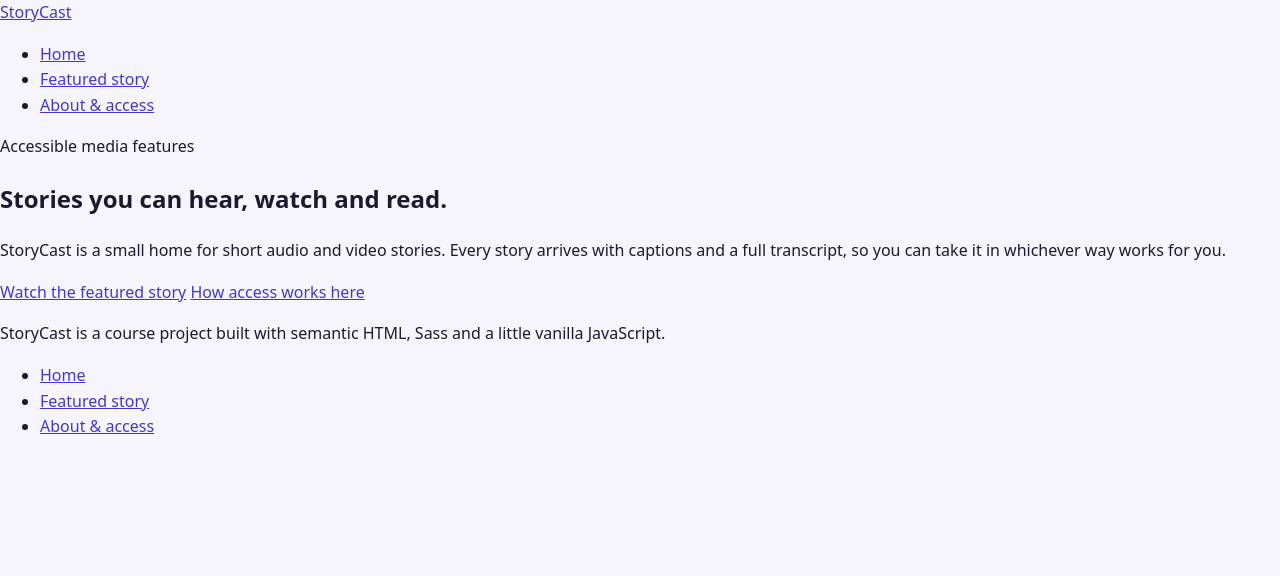
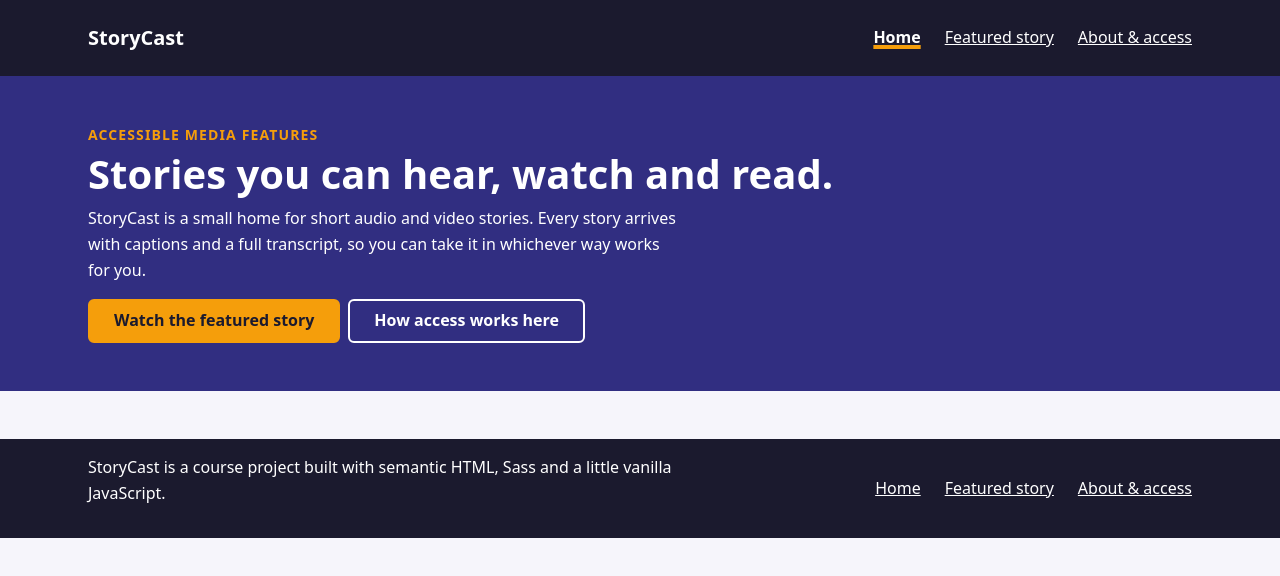
Before and after one commit to nezyman/storycast, a website: page index.html in a window 1280 px wide. Drawn offline with nearby package versions, Linux system fonts and the light colour scheme; files that its build step writes are made by us from their sources.

Commit message:
style: add layout with grid and flexbox

```diff
--- /dev/null
+++ b/sass/_layout.scss
@@ -0,0 +1,144 @@
+@use 'colors';
+@use 'typography' as t;
+@use 'spacing' as s;
+
+h1,
+h2,
+h3 {
+  line-height: 1.2;
+  margin-block: 0 s.$space-xs;
+}
+
+h1 { font-size: t.$text-2xl; }
+h2 { font-size: t.$text-xl; }
+h3 { font-size: t.$text-lg; }
+
+p {
+  max-width: t.$measure;
+  margin-block: 0 s.$space-sm;
+}
+
+.site-header {
+  background: colors.$ink;
+  color: colors.$on-dark;
+}
+
+.site-header__inner,
+.site-footer__inner {
+  display: flex;
+  flex-wrap: wrap;
+  align-items: center;
+  justify-content: space-between;
+  gap: s.$space-sm;
+  max-width: 72rem;
+  margin-inline: auto;
+  padding: s.$space-sm s.$space-md;
+}
+
+.brand {
+  color: colors.$on-dark;
+  font-size: t.$text-lg;
+  font-weight: t.$weight-bold;
+  text-decoration: none;
+}
+
+.site-nav ul,
+.site-footer ul {
+  display: flex;
+  flex-wrap: wrap;
+  gap: s.$space-xs s.$space-md;
+  margin: 0;
+  padding: 0;
+  list-style: none;
+}
+
+.site-nav a,
+.site-footer a {
+  display: inline-flex;
+  align-items: center;
+  min-height: s.$target-size;
+  color: colors.$on-dark;
+}
+
+.site-nav a[aria-current='page'] {
+  font-weight: t.$weight-bold;
+  text-decoration-thickness: 4px;
+  text-decoration-color: colors.$accent;
+}
+
+.site-header :focus-visible,
+.site-footer :focus-visible,
+.hero :focus-visible {
+  outline-color: colors.$accent;
+}
+
+.site-footer {
+  margin-block-start: s.$space-lg;
+  background: colors.$ink;
+  color: colors.$on-dark;
+}
+
+.hero {
+  background: colors.$primary-dark;
+  color: colors.$on-dark;
+}
+
+.hero__inner {
+  max-width: 72rem;
+  margin-inline: auto;
+  padding: s.$space-lg s.$space-md;
+}
+
+.eyebrow {
+  margin-block-end: s.$space-2xs;
+  color: colors.$accent;
+  font-size: t.$text-sm;
+  font-weight: t.$weight-bold;
+  letter-spacing: 0.08em;
+  text-transform: uppercase;
+}
+
+.section {
+  max-width: 72rem;
+  margin-inline: auto;
+  padding: s.$space-lg s.$space-md 0;
+}
+
+.story-grid {
+  display: grid;
+  grid-template-columns: repeat(auto-fit, minmax(min(100%, 22rem), 1fr));
+  gap: s.$space-md;
+  margin-block-start: s.$space-md;
+}
+
+.button-row {
+  display: flex;
+  flex-wrap: wrap;
+  gap: s.$space-xs;
+}
+
+.button {
+  display: inline-flex;
+  align-items: center;
+  justify-content: center;
+  min-height: s.$target-size;
+  padding: s.$space-2xs s.$space-md;
+  border: 2px solid colors.$primary;
+  border-radius: s.$radius-sm;
+  background: colors.$primary;
+  color: colors.$on-dark;
+  font-weight: t.$weight-semibold;
+  text-decoration: none;
+}
+
+.button--on-dark {
+  border-color: colors.$accent;
+  background: colors.$accent;
+  color: colors.$ink;
+}
+
+.button--ghost-on-dark {
+  border-color: colors.$on-dark;
+  background: transparent;
+  color: colors.$on-dark;
+}
--- a/sass/main.scss
+++ b/sass/main.scss
@@ -2,3 +2,5 @@
 @use 'typography';
 @use 'spacing';
 @use 'base';
+
+@use 'layout';
```
